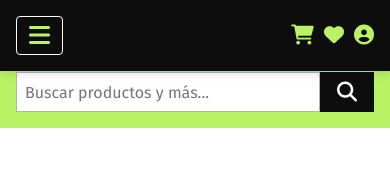
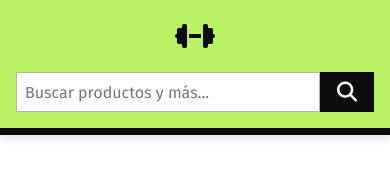
Before and after one commit to Aydily/AAT1-M2, a website: page public/components/navbar.html in a window 390 px wide. Drawn offline with Linux system fonts and the light colour scheme.

Commit message:
Arreglo navbar

```diff
--- a/src/styles/navbar.css
+++ b/src/styles/navbar.css
@@ -1,7 +1,7 @@
 @import url('https://fonts.googleapis.com/css2?family=Fira+Sans:ital,wght@0,100;0,200;0,300;0,400;0,500;0,600;0,700;0,800;0,900&display=swap');
 
 * {
-  font-family: "Fira Sans",  sans-serif;
+  font-family: "Fira Sans", sans-serif;
   margin: 0;
   padding: 0;
   box-sizing: border-box;
@@ -27,7 +27,7 @@
 html {
   font-size: 62.5%;
   overflow-x: hidden;
-  scroll-padding-top: 6.5rem;
+  scroll-padding-top: 10rem; /* Ajustado para compensar la altura de ambos headers */
   scroll-behavior: smooth;
 }
 
@@ -37,6 +37,12 @@ html {
   justify-content: space-between;
   padding: 2rem 9%;
   background-color: #BAF266;
+  position: fixed; /* Fijar la barra de búsqueda y el logo */
+  top: 0;
+  left: 0;
+  right: 0;
+  z-index: 1000; /* Asegurar que esté al frente */
+  margin-bottom: 2rem; /* Aumentar el margen inferior para separación */
 }
 
 .header-1 .logo {
@@ -88,10 +94,10 @@ html {
   box-shadow: 0 0.5rem 1rem rgb(0 0 0 / 10%);
   background-color: #0D0D0D;
   position: fixed; /* Cambiado a fixed para que siempre esté visible */
-  top: 0;
+  top: 8rem; /* Ajustar para que esté debajo de .header-1 */
   left: 0;
   right: 0;
-  z-index: 1000; /* Asegúrate de que el navbar esté en el frente */
+  z-index: 999; /* Asegurar que esté al frente pero detrás de .header-1 */
 }
 
 .header-2 .navbar a {
@@ -132,7 +138,6 @@ html {
 @media (max-width: 1200px) {
   html {
     font-size: 55%;
-
   }
 }
 
@@ -140,7 +145,6 @@ html {
   .header-1,
   .header-2 {
     padding: 2rem;
-    z-index: 999; /* Asegúrate de que el navbar esté en el frente */
   }
 }
 
@@ -156,7 +160,7 @@ html {
     background: var(--black);
     padding: 1rem 2rem;
     display: none;
-    z-index: 999; /* Asegúrate de que el navbar esté en el frente */
+    z-index: 998; /* Asegúrate de que el navbar esté en el frente */
   }
   .header-2 .navbar.active {
     display: initial;
```
